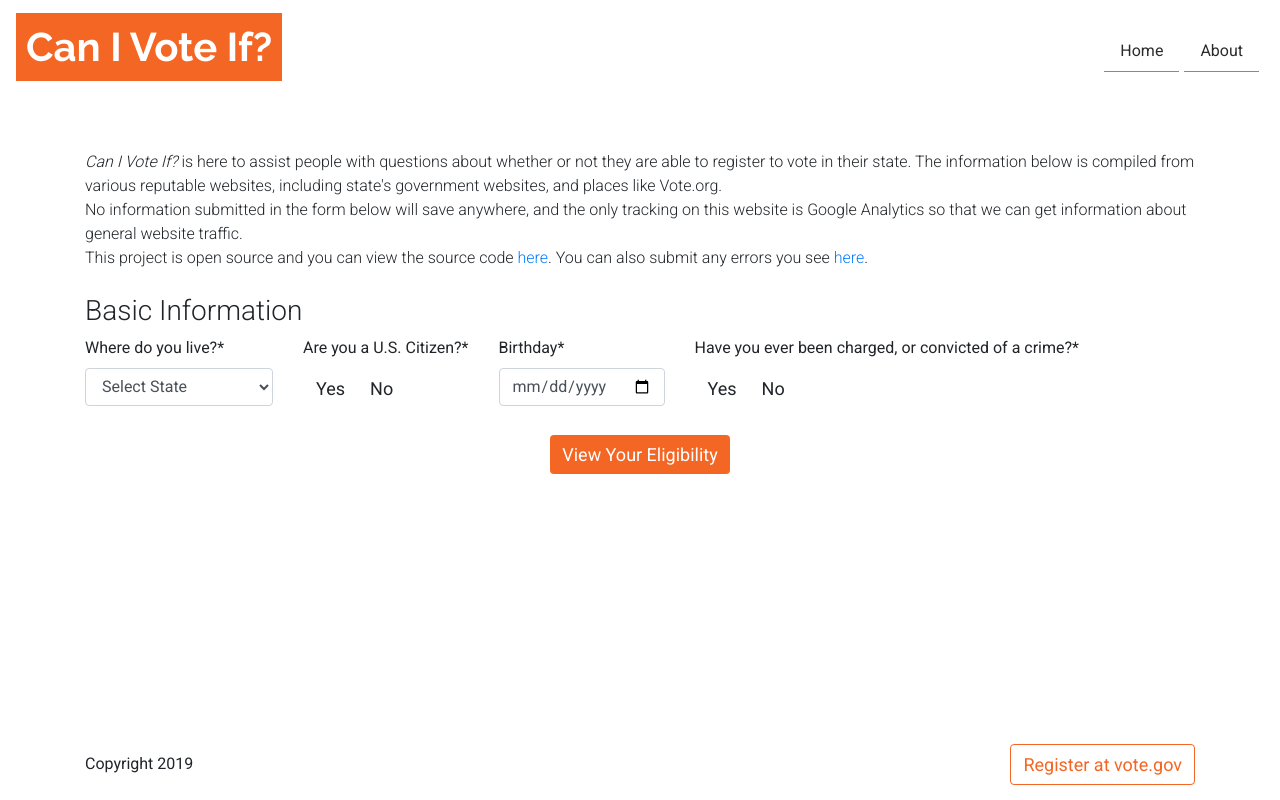
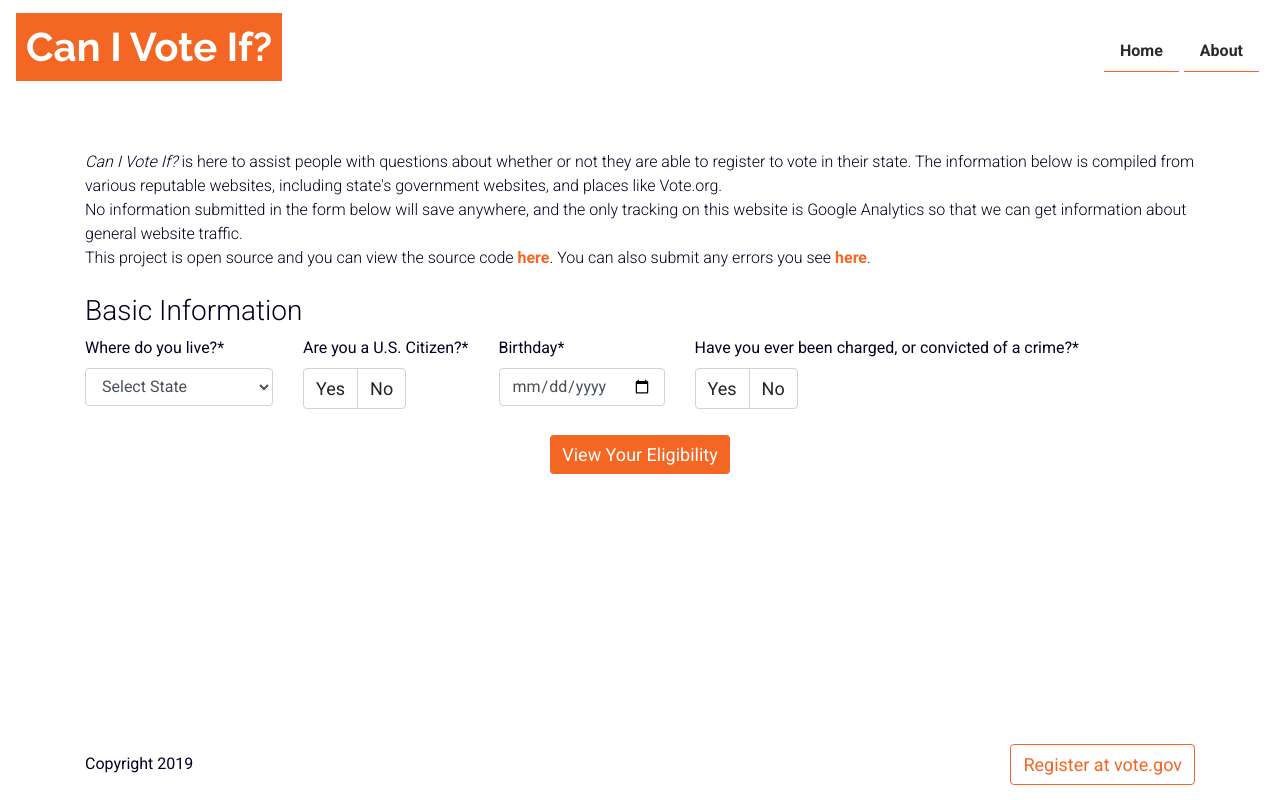
Before and after one commit to Can-I-Vote-If/can-i-vote-if, a React (Create React App) app: page / in a window 1280 px wide. Built offline with nearby package versions, Linux system fonts and the light colour scheme.

Commit message:
updated styles

```diff
--- a/src/components/Form.js
+++ b/src/components/Form.js
@@ -60,8 +60,10 @@ class Form extends Component {
               <label htmlFor="us-citizen" className="radio-group-label">
                 Are you a U.S. Citizen?<span className="required">*</span>
               </label>
+
               <br />
-              <div className="btn-group" role="group" aria-label="...">
+
+              <div className="btn-group" role="group" aria-label="Citizen yes or no">
                 <input
                   type="button"
                   className={
@@ -116,8 +118,10 @@ class Form extends Component {
                   *
                 </span>
               </label>
+
               <br />
-              <div className="btn-group" role="group" aria-label="...">
+
+              <div className="btn-group" role="group" aria-label="Commited a crime yes or no">
                 <input
                   type="button"
                   className={
@@ -158,14 +162,16 @@ class Form extends Component {
           </div>
         </div>
 
-        {this.state.submitted ? (
+        {
+          this.state.submitted && (
             <Results
               age={this.state.age}
               citizen={this.state.citizen}
               crimes={this.state.crimes}
               state={this.state.indState}
             />
-        ) : null}
+          )
+        }
       </form>
     );
   }
--- a/src/index.css
+++ b/src/index.css
@@ -3,6 +3,7 @@
 @import url('https://fonts.googleapis.com/css?family=Raleway:700');
 
 html, body {
+  color: #000022;
   font-family: 'Roboto', sans-serif;
   font-size: 16px;
 }
@@ -32,6 +33,17 @@ h1 {
 p {
   font-weight: 300;
   margin: 1.5rem 0;
+}
+
+a {
+  color: #F46624;
+  font-weight: 600;
+}
+
+a:hover {
+  color: #001242;
+  font-weight: 600;
+  text-decoration: none;
 }
 
 .nav-item {
@@ -137,13 +149,13 @@ label.eTitle {
   font-weight: 400;
 }
 
+.btn:hover {
+  font-weight: 400;
+}
+
 .btn-primary {
   background-color: #F46624;
   border: none;
-}
-
-.btn-primary:hover {
-  background-color: #F48300 !important;
 }
 
 .btn-outline-primary {
@@ -151,9 +163,26 @@ label.eTitle {
   color: #F46624;
 }
 
-.btn-outline-primary:hover {
-  background-color: #F48300 !important;
+.btn-group>.btn {
+  border-color: #ced4da;
+}
+
+.btn-group>.btn:hover,
+.btn-outline-primary:hover,
+.btn-primary:hover {
+  background-color: #F46624;
   border-color: #F46624;
+  color: #fff;
+}
+
+.btn-secondary {
+  background-color: #49B1B1;
+  border-color: #49B1B1;
+}
+
+.btn-secondary:hover {
+  background-color: #001242;
+  border-color: #001242;
 }
 
 span#answer {
```
Lines whose indentation alone changed are shown as unchanged.
